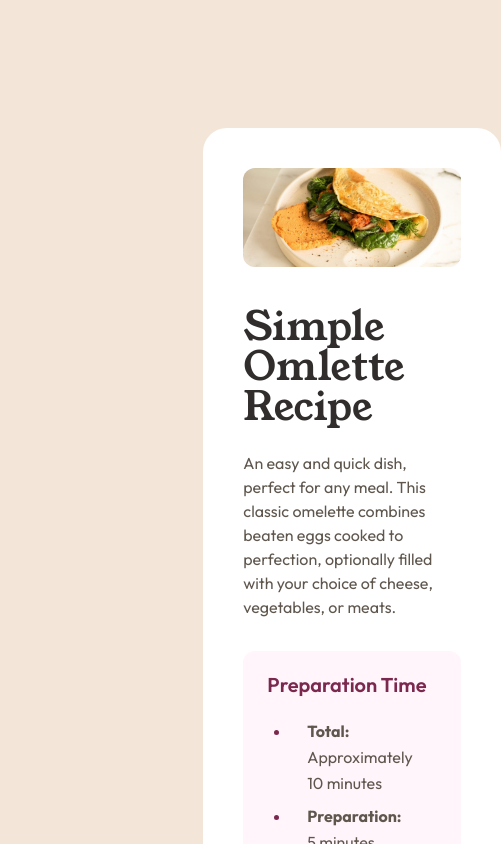
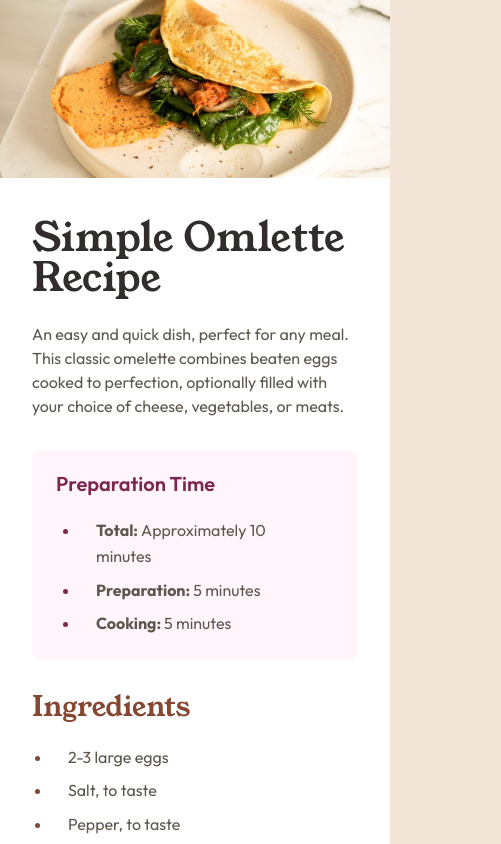
Before and after one commit to Kellenkjames/recipe-page, an Angular app in the folder recipe/: page / in a window 390 px wide. Shown: the top 844 px of the page, 501 px wide, since content can reach past the window. Built offline with nearby package versions, Linux system fonts and the light colour scheme.

Commit message:
feat: add responsive styles for laptop, tablet, and mobile

```diff
--- a/recipe/src/app/app.component.scss
+++ b/recipe/src/app/app.component.scss
@@ -5,4 +5,16 @@
   justify-content: center;
   align-items: center;
   margin: 12.8rem 35.2rem;
+
+  @media (max-width: $desktop-width) {
+    margin: 12.8rem 15rem;
+  }
+
+  @media (max-width: $tablet-width) {
+    margin: 8rem 5rem;
+  }
+
+  @media (max-width: $mobile-width) {
+    margin: 0;
+  }
 }
--- a/recipe/src/app/recipe-card/recipe-card.component.html
+++ b/recipe/src/app/recipe-card/recipe-card.component.html
@@ -1,4 +1,8 @@
-<div class="recipe-card">
-  <app-top-image [imageUrl]="imageUrl" />
-  <app-text-content />
+<div class="recipe-card-container">
+  <div class="recipe-card-container__img">
+    <app-top-image [imageUrl]="imageUrl" />
+  </div>
+  <div class="recipe-card-container__content">
+    <app-text-content />
+  </div>
 </div>
--- a/recipe/src/app/recipe-card/recipe-card.component.scss
+++ b/recipe/src/app/recipe-card/recipe-card.component.scss
@@ -1,11 +1,26 @@
 @import '../../styles.scss';
 
-.recipe-card {
+.recipe-card-container {
   display: flex;
   flex-direction: column;
   align-items: flex-start;
-  padding: 4rem;
   background-color: $color-white;
   border-radius: 2.4rem;
   max-width: 73.6rem;
+
+  &__img {
+    padding: 4rem;
+
+    @media (max-width: $mobile-width) {
+      padding: 0;
+    }
+  }
+
+  &__content {
+    padding: 4rem;
+
+    @media (max-width: $mobile-width) {
+      padding: 0 3.2rem 3rem;
+    }
+  }
 }
--- a/recipe/src/app/top-image/top-image.component.scss
+++ b/recipe/src/app/top-image/top-image.component.scss
@@ -3,5 +3,9 @@
 .top-image {
   &__img {
     border-radius: 1.2rem;
+
+    @media (max-width: $mobile-width) {
+      border-radius: 0;
+    }
   }
 }
```
